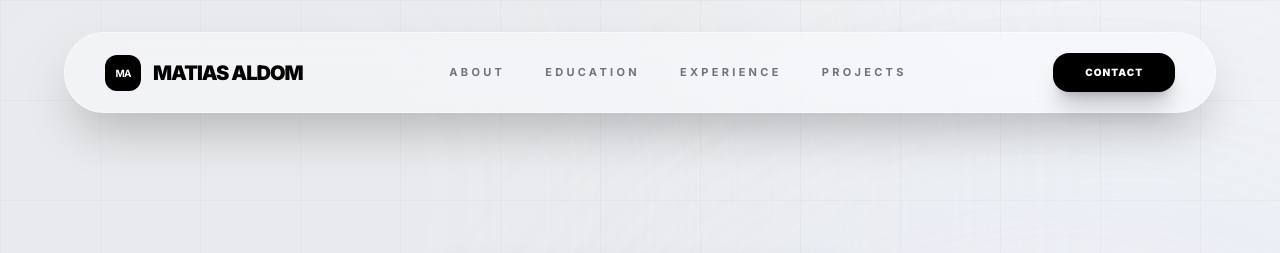
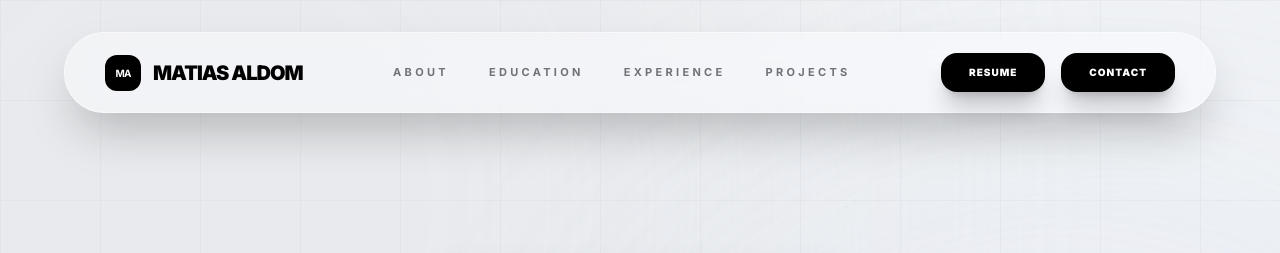
Before and after one commit to MA-452/MA-452.github.io, a plain HTML site: page index.html in a window 1280 px wide. Shown: the top 253 px of the page. Drawn offline with nearby package versions, Linux system fonts and the light colour scheme.

Commit message:
Added link to resume

```diff
--- a/index.html
+++ b/index.html
@@ -21,19 +21,39 @@
     <!-- Navigation -->
     <nav class="fixed top-0 left-0 right-0 z-50 px-6 py-8">
         <div class="max-w-6xl mx-auto flex justify-between items-center glass px-10 py-5 rounded-[2.5rem] shadow-2xl">
+
+            <!-- Logo -->
             <div class="text-xl font-black text-black tracking-tighter flex items-center gap-3">
                 <div class="w-9 h-9 bg-black rounded-xl flex items-center justify-center text-white text-[10px] font-bold">MA</div>
                 MATIAS ALDOM
             </div>
+
+            <!-- Nav Links -->
             <div class="hidden md:flex space-x-10 text-[11px] font-bold uppercase tracking-[0.3em] text-zinc-500">
                 <a href="#about" class="hover:text-black transition-all hover:tracking-[0.4em]">About</a>
                 <a href="#education" class="hover:text-black transition-all hover:tracking-[0.4em]">Education</a>
                 <a href="#experience" class="hover:text-black transition-all hover:tracking-[0.4em]">Experience</a>
                 <a href="#projects" class="hover:text-black transition-all hover:tracking-[0.4em]">Projects</a>
             </div>
-            <a href="mailto:matias@aldom.com" class="px-8 py-3 bg-black text-white hover:bg-zinc-800 rounded-2xl text-[10px] font-black uppercase tracking-widest transition-all shadow-xl shadow-black/20 hover:scale-105 active:scale-95">
-                Contact
-            </a>
+
+            <!-- Action Buttons -->
+            <div class="flex gap-4">
+                <a
+                    href="https://storage.googleapis.com/simplify-resumes/24b946d5-ab96-47cb-b4fa-469669a17e4a/3fad82bc-cd0d-4dc3-8c5e-497ed0d167f1/1767675382.pdf?Expires=1768280190&GoogleAccessId=gcs-signing-service-account@mifflin-backend.iam.gserviceaccount.com&Signature=Iwz/EbA0AGa3DDcId55AMWK%2Bwpdm9Tw6bqvZ6JMqyLmYD261v%2BxD1nEywl6wvzXQw7mgDmqx25LZq7A6YobZVvaNb2bdck3NUh4MSEp1E2lG5PGGsDDXdGQ4IprJtuEMitCwF2w9PCCwJDPWYhVmQpfdDuB7V/LhpvUfdE9HxSA2xbJd7jaVuNTR/VG2a%2BCVPTESWt4riUQnuHvHER98%2BCdGWcT5ZpZEFkNjKmeGFt8dBbd4hAV30QNgLX6qZJEwRq3lYJSgW9XBYYQGNaC1PANAoRHgU5Sjw9kN19uTGiQ3QUrDBIdyHab1Wd36Q9QH4funvWJxDp4wPdn0HX3NVg%3D%3D"
+                    target="_blank"
+                    rel="noopener noreferrer"
+                    class="px-7 py-3 bg-black text-white hover:bg-zinc-800 rounded-2xl text-[10px] font-black uppercase tracking-widest transition-all shadow-xl shadow-black/20 hover:scale-105 active:scale-95"
+                >
+                    Resume
+                </a>
+
+                <a
+                    href="mailto:matias@aldom.com"
+                    class="px-7 py-3 bg-black text-white hover:bg-zinc-800 rounded-2xl text-[10px] font-black uppercase tracking-widest transition-all shadow-xl shadow-black/20 hover:scale-105 active:scale-95"
+                >
+                    Contact
+                </a>
+            </div>
         </div>
     </nav>
 
```
Also changed, not shown: 1 other file.
